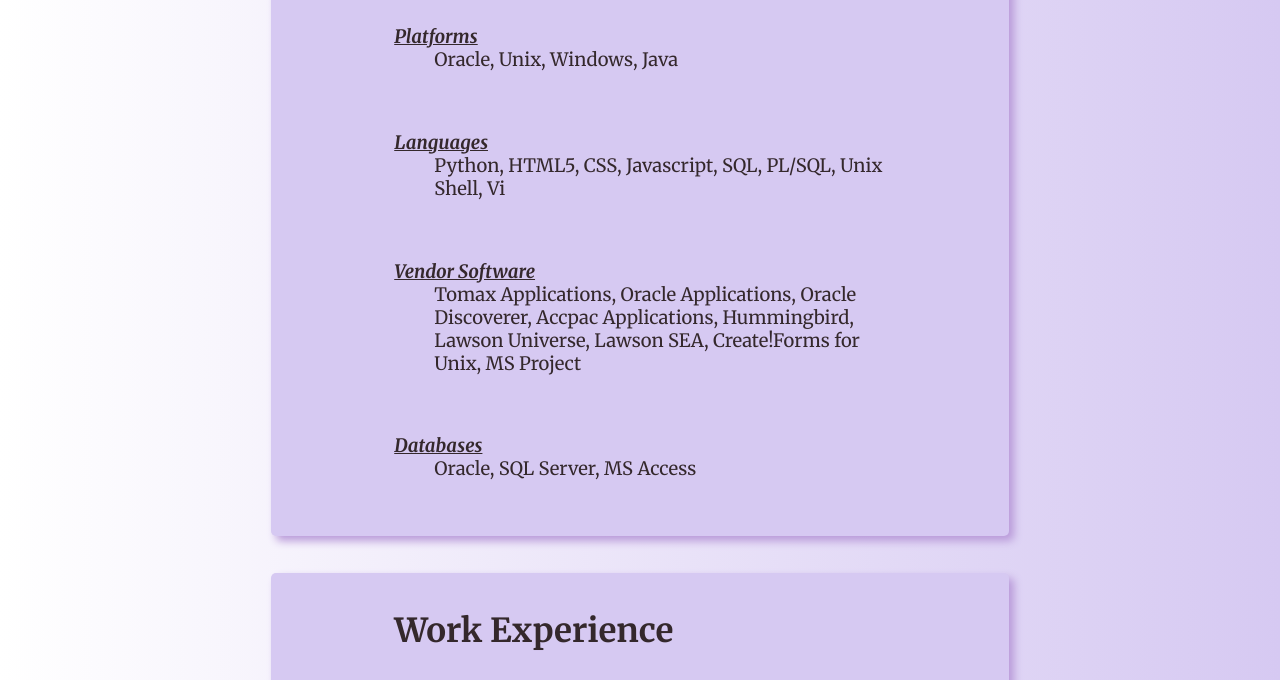
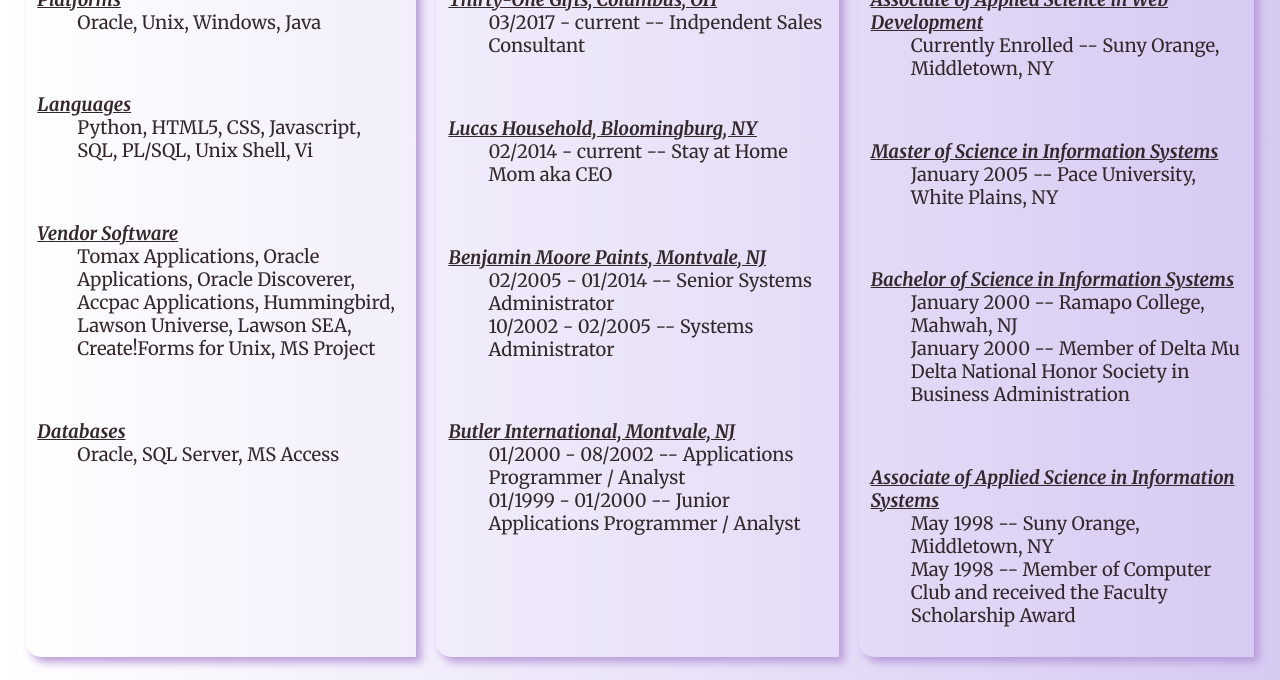
Before and after one commit to TlucasX5/Website_Portfolio, a plain HTML site: page experience.html in a window 1280 px wide. Shown: the part 621-1301 px from the top of the page. Drawn offline with Linux system fonts and the light colour scheme; a web font is replaced by a local one.

Commit message:
final I think

```diff
--- a/css/styles.css
+++ b/css/styles.css
@@ -138,6 +138,7 @@
     margin: 0 2%;
 }
 
+
 .round {
     border-radius: 8px;
     border: 2px solid #b99ad9;
@@ -184,24 +185,19 @@
     border-color: #d6c9f2;
 }
 
-#skills, #experience {
-    background-color: #d6c9f2;
-    border-radius: 5px;
-    border-color: #b99ad9;
-    margin: 1% 20%;
+#skills, #work, #degree {
     color: #34282C;
+    padding: 3%;
     box-shadow: 5px 5px 8px #b99ad9;
-    padding: 3% 10%;
+    text-shadow: #d6c9f2;
+    border-radius: 0 15px;
+    margin: 0 auto;
 }
 
-#skills dt {
+.grid #skills dt, .grid #work dt, .grid #degree dt {
     font-weight: bold;
     font-style: italic;
     text-decoration: underline;
-}
-
-#experience {
-    margin: 3% 20%;
 }
 
 /* Style rules for form elements */
--- a/experience.html
+++ b/experience.html
@@ -60,7 +60,7 @@
 
 
         <!-- Use the main area to add the main content of the webpage -->
-        <main id="gradient">
+        <main class="grid" id="gradient">
             <div id="skills">
 
                 <h1>Skills</h1>
@@ -88,22 +88,57 @@
 
             </div>
 
-            <div id="experience">
+            <div id="work">
                 <h1>Work Experience</h1>
                 <br>
-                <h3>Thirty-One Gifts, Columbus, OH</h3>
-                <p>03/2017 - current -- Indpendent Sales Consultant</p>
+                <dl>
+                    <dt>Thirty-One Gifts, Columbus, OH</dt>
+                        <dd>03/2017 - current -- Indpendent Sales Consultant</dd>
+                </dl>
                 <br>
-                <h3>Lucas Household, Bloomingburg, NY</h3>
-                <p>02/2014 - current -- Stay at Home Mom aka CEO </p>
+                <dl>
+                    <dt>Lucas Household, Bloomingburg, NY</dt>
+                        <dd>02/2014 - current -- Stay at Home Mom aka CEO</dd>
+                </dl>
                 <br>
-                <h3>Benjamin Moore Paints, Montvale, NJ</h3>
-                <p>02/2005 - 01/2014 -- Senior Systems Administrator</p>
-                <p>10/2002 - 02/2005 -- Systems Administrator</p>
+                <dl>
+                    <dt>Benjamin Moore Paints, Montvale, NJ</dt>
+                        <dd>02/2005 - 01/2014 -- Senior Systems Administrator</dd>
+                        <dd>10/2002 - 02/2005 -- Systems Administrator</dd>
+                </dl>
                 <br>
-                <h3>Butler International, Montvale, NJ</h3>
-                <p>01/2000 - 08/2002 -- Applications Programmer / Analyst</p>
-                <p>01/1999 - 01/2000 -- Junior Applications Programmer / Analyst</p>
+                <dl>
+                    <dt>Butler International, Montvale, NJ</dt>
+                        <dd>01/2000 - 08/2002 -- Applications Programmer / Analyst</dd>
+                        <dd>01/1999 - 01/2000 -- Junior Applications Programmer / Analyst</dd>
+                </dl>
+
+            </div>
+
+            <div id="degree">
+                <h1>Education</h1>
+                <br>
+                <dl>
+                    <dt>Associate of Applied Science in Web Development</dt>
+                        <dd>Currently Enrolled -- Suny Orange, Middletown, NY</dd>
+                </dl>
+                <br>
+                <dl>
+                    <dt>Master of Science in Information Systems </dt>
+                    <dd>January 2005 -- Pace University, White Plains, NY</dd>
+                </dl>
+                <br>
+                <dl>
+                    <dt>Bachelor of Science in Information Systems</dt>
+                        <dd>January 2000 -- Ramapo College, Mahwah, NJ</dd>
+                        <dd>January 2000 -- Member of Delta Mu Delta National Honor Society in Business Administration</dd>
+                </dl>
+                <br>
+                <dl>
+                    <dt>Associate of Applied Science in Information Systems</dt>
+                        <dd>May 1998 -- Suny Orange, Middletown, NY</dd>
+                        <dd>May 1998 -- Member of Computer Club and received the Faculty Scholarship Award</dd>
+                </dl>
 
             </div>
         </main>
```
